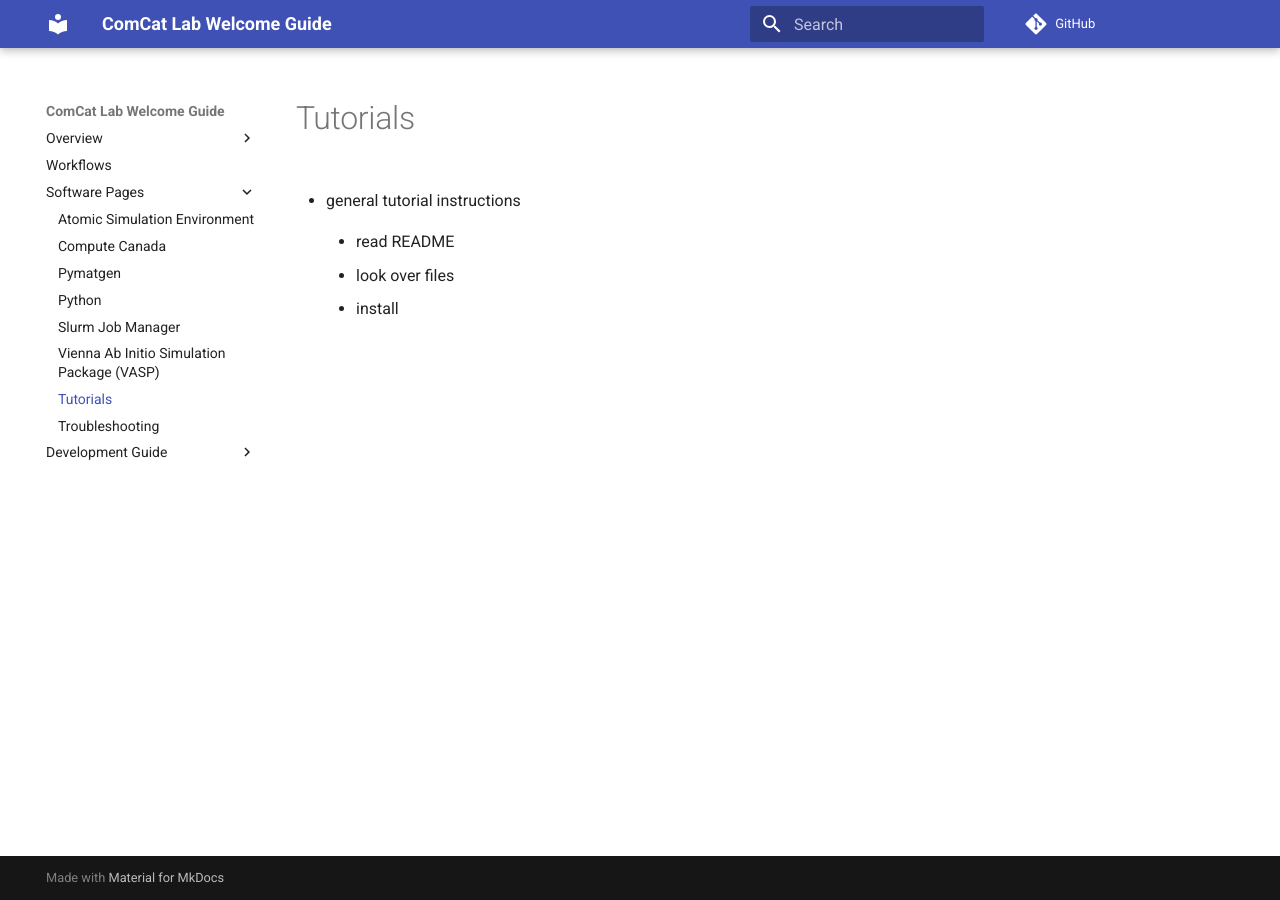
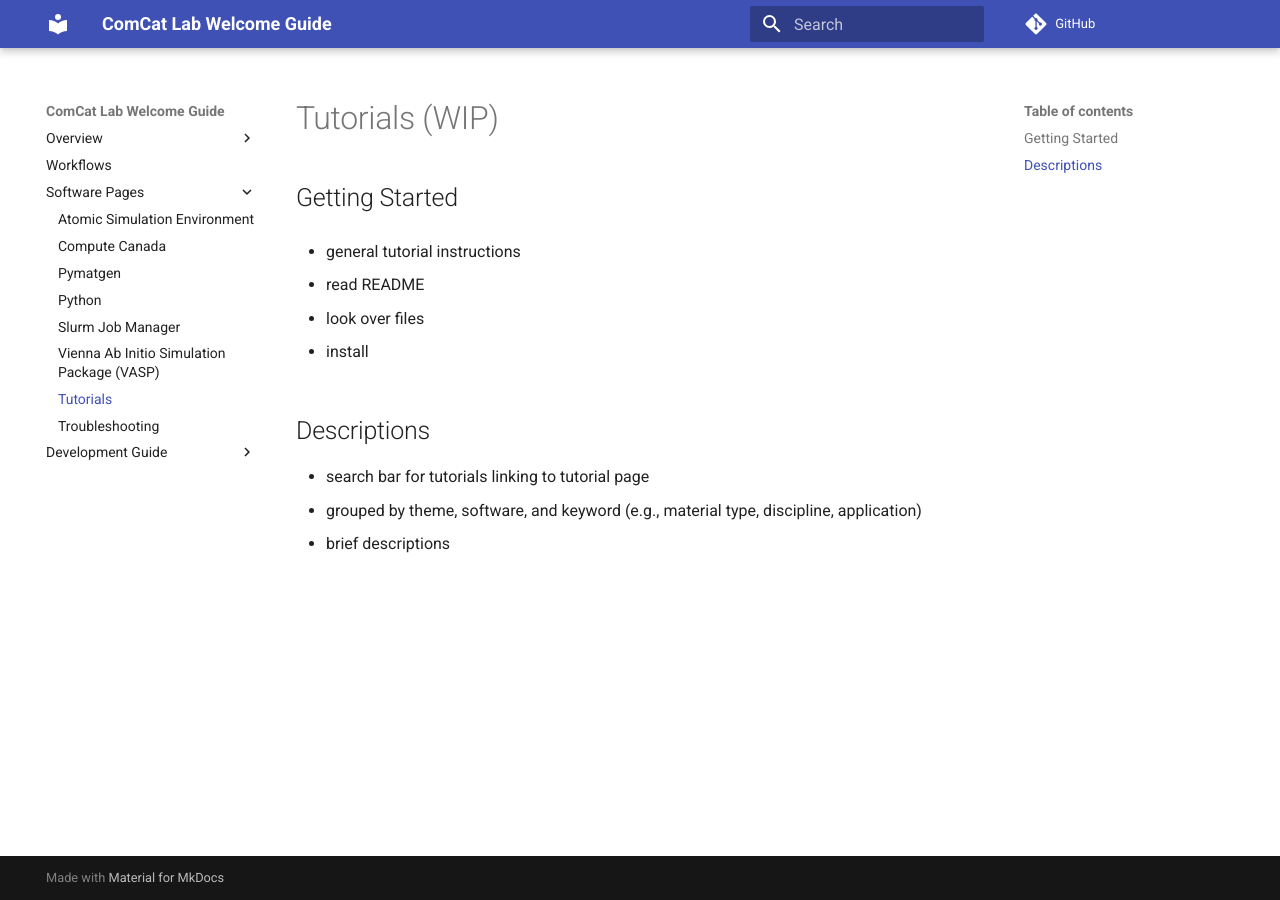
Before and after one commit to ComCatLab/welcome-guide, an MkDocs documentation site: the page built from docs/sources/tutorials/index.md, in a window 1280 px wide. Built offline with MkDocs 1.6.1 and Material for MkDocs 9.7.7, drawn with Linux system fonts in a browser that asks for light colours; comment, search, counter and statistics services are not loaded.

Commit message:
Add index pages to link to from readme
Signed-off-by: Ugochukwu Nwosu <ugn@sfu.ca>

```diff
--- a/docs/sources/tutorials/index.md
+++ b/docs/sources/tutorials/index.md
@@ -1,9 +1,17 @@
-# Tutorials
+# Tutorials (WIP)
+
+## Getting Started
 
 - general tutorial instructions
 
-    - read README
+  - read README
 
-    - look over files
+  - look over files
 
-    - install
+  - install
+
+## Descriptions
+
+- search bar for tutorials linking to tutorial page
+  - grouped by theme, software, and keyword (e.g., material type, discipline, application)
+- brief descriptions
```
Also changed, not shown: docs/sources/sample_scripts/index.md (added, +1 -0 lines), docs/sources/software_pages/index.md (+3 -0 lines).
